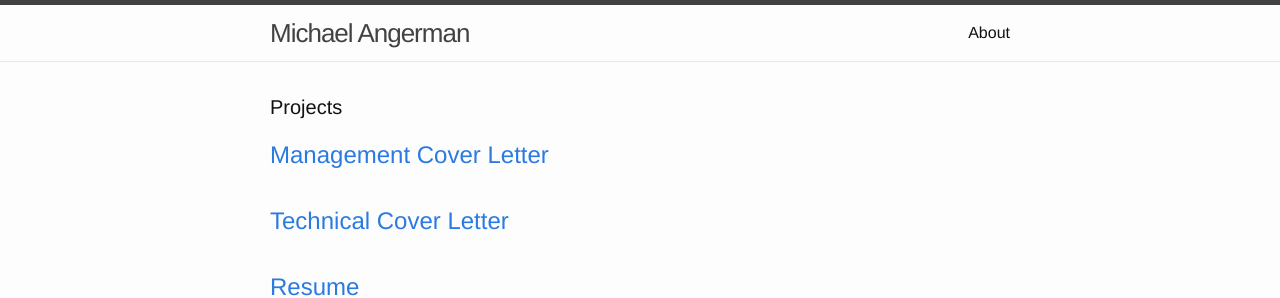
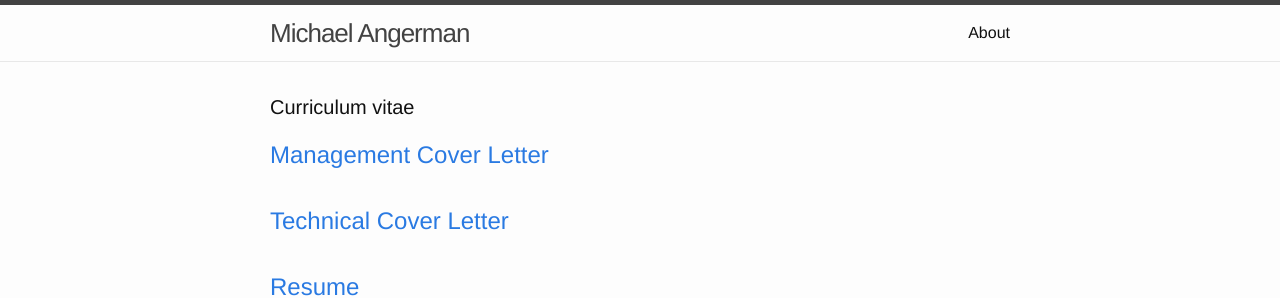
Before and after one commit to stormasm/link15, a Jekyll site: the page built from index.html, in a window 1280 px wide. Shown: the top 298 px of the page. Built offline with Jekyll 4.4.1, drawn with Linux system fonts in a browser that asks for light colours; Markdown is read by kramdown in place of the engine named in the settings; the list of posts is cut into pages by our own code.

Commit message:
update to curriculum vitae

```diff
--- a/index.html
+++ b/index.html
@@ -4,7 +4,7 @@ layout: default
 
 <div class="home">
 
-  <h1 class="page-heading">Projects</h1>
+  <h1 class="page-heading">Curriculum vitae</h1>
 
   <ul class="post-list">
     {% for post in site.posts %}
```
